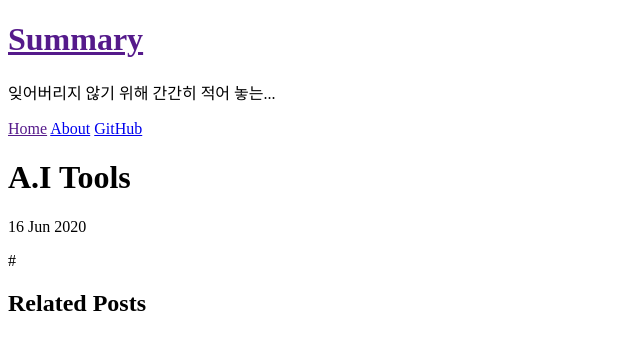
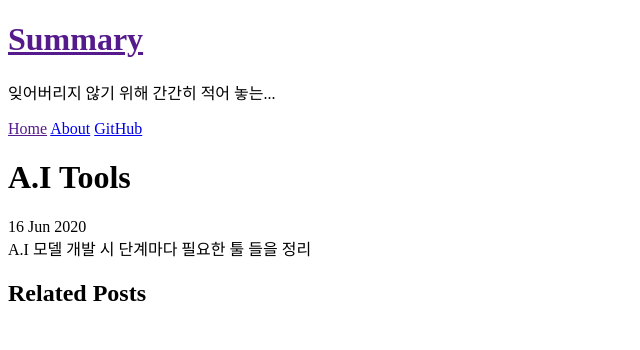
Before and after one commit to dosp0911/dosp0911.github.io, a Jekyll site: the page built from _posts/2020-06-16-A.I Tools.md, in a window 1280 px wide. Shown: the top 350 px of the page, without its empty margins (0-640 px from the left). Built offline with Jekyll 4.4.1, drawn with Linux system fonts in a browser that asks for light colours; Markdown is read by kramdown in place of the engine named in the settings.

Commit message:
Update 2020-06-16-A.I Tools.md

```diff
--- a/_posts/2020-06-16-A.I Tools.md
+++ b/_posts/2020-06-16-A.I Tools.md
@@ -3,4 +3,6 @@ layout: post
 title: A.I Tools
 ---
 
-#
+<div class="message">
+  A.I 모델 개발 시 단계마다 필요한 툴 들을 정리
+</div>
```
